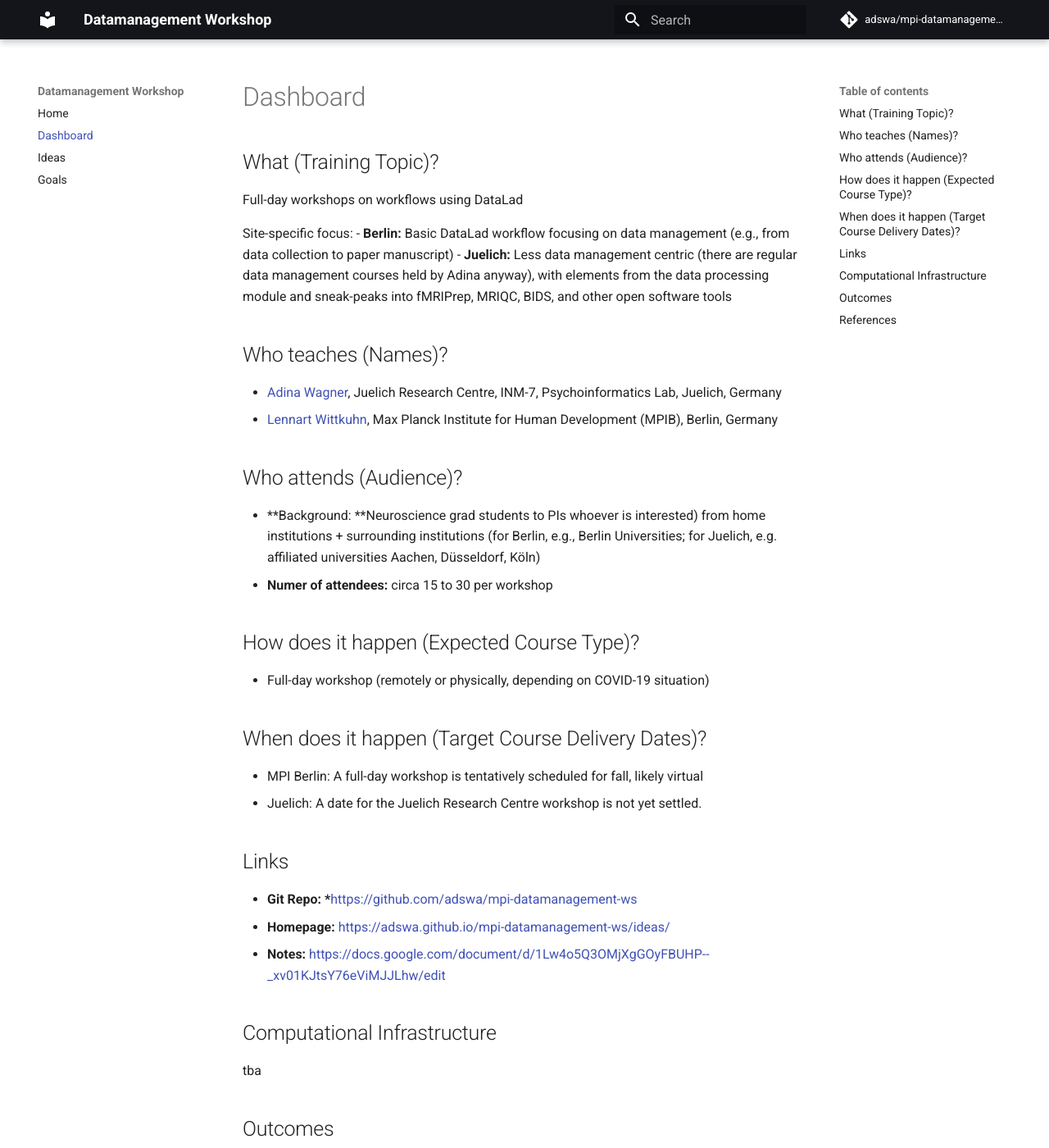
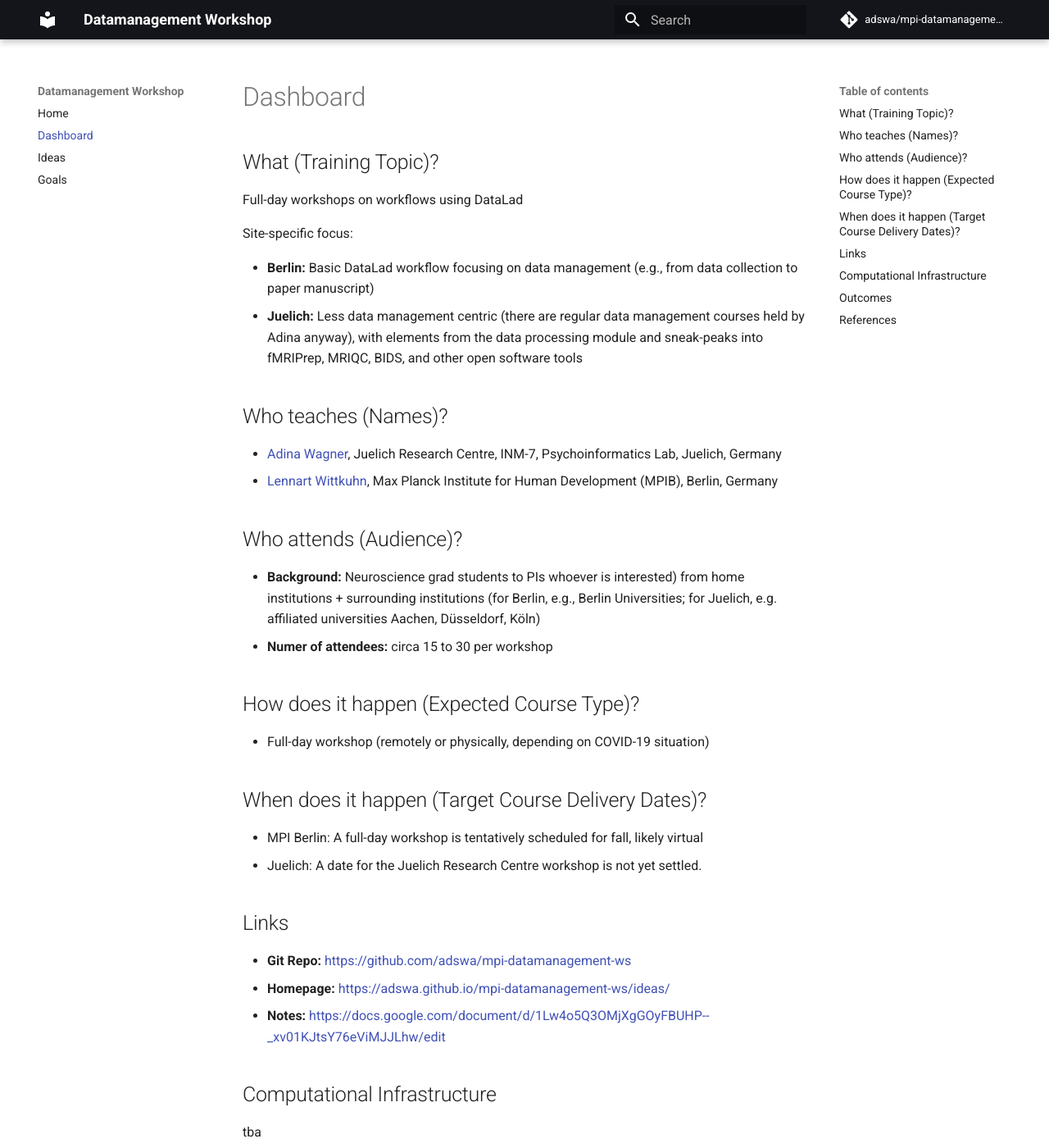
Before and after one commit to adswa/mpi-datamanagement-ws, an MkDocs documentation site: the page built from docs/dashboard.md, in a window 1280 px wide and 1400 px high. Shown: the whole window at 82% size. Built offline with MkDocs 1.6.1 and Material for MkDocs 9.7.7, drawn with Linux system fonts in a browser that asks for light colours; comment, search, counter and statistics services are not loaded.

Commit message:
BF minor typo fixes

```diff
--- a/docs/dashboard.md
+++ b/docs/dashboard.md
@@ -3,18 +3,19 @@
 Full-day workshops on workflows using DataLad
 
 Site-specific focus:
-- **Berlin:** Basic DataLad workflow focusing on data management (e.g., from data collection to paper manuscript)
-- **Juelich:** Less data management centric (there are regular data management courses held by Adina anyway), with elements from the data processing module and sneak-peaks into fMRIPrep, MRIQC, BIDS, and other open software tools
+
+* **Berlin:** Basic DataLad workflow focusing on data management (e.g., from data collection to paper manuscript)
+* **Juelich:** Less data management centric (there are regular data management courses held by Adina anyway), with elements from the data processing module and sneak-peaks into fMRIPrep, MRIQC, BIDS, and other open software tools
 
 ## Who teaches (Names)?
 
-- [Adina Wagner](mailto:adina.wagner@t-online.de), Juelich Research Centre, INM-7, Psychoinformatics Lab, Juelich, Germany
-- [Lennart Wittkuhn](mailto:wittkuhn@mpib-berlin.mpg.de), Max Planck Institute for Human Development (MPIB), Berlin, Germany
+* [Adina Wagner](mailto:adina.wagner@t-online.de), Juelich Research Centre, INM-7, Psychoinformatics Lab, Juelich, Germany
+* [Lennart Wittkuhn](mailto:wittkuhn@mpib-berlin.mpg.de), Max Planck Institute for Human Development (MPIB), Berlin, Germany
 
 ## Who attends (Audience)?
 
-- **Background: **Neuroscience grad students to PIs whoever is interested) from home institutions + surrounding institutions (for Berlin, e.g., Berlin Universities; for Juelich, e.g. affiliated universities Aachen, Düsseldorf, Köln)
-- **Numer of attendees:** circa 15 to 30 per workshop
+* **Background:** Neuroscience grad students to PIs whoever is interested) from home institutions + surrounding institutions (for Berlin, e.g., Berlin Universities; for Juelich, e.g. affiliated universities Aachen, Düsseldorf, Köln)
+* **Numer of attendees:** circa 15 to 30 per workshop
 
 ## How does it happen (Expected Course Type)?
 
@@ -27,7 +28,7 @@ Site-specific focus:
 
 ## Links
 
-* **Git Repo: ***https://github.com/adswa/mpi-datamanagement-ws
+* **Git Repo:** https://github.com/adswa/mpi-datamanagement-ws
 * **Homepage:** https://adswa.github.io/mpi-datamanagement-ws/ideas/
 * **Notes:** https://docs.google.com/document/d/1Lw4o5Q3OMjXgGOyFBUHP--_xv01KJtsY76eViMJJLhw/edit
 
```
